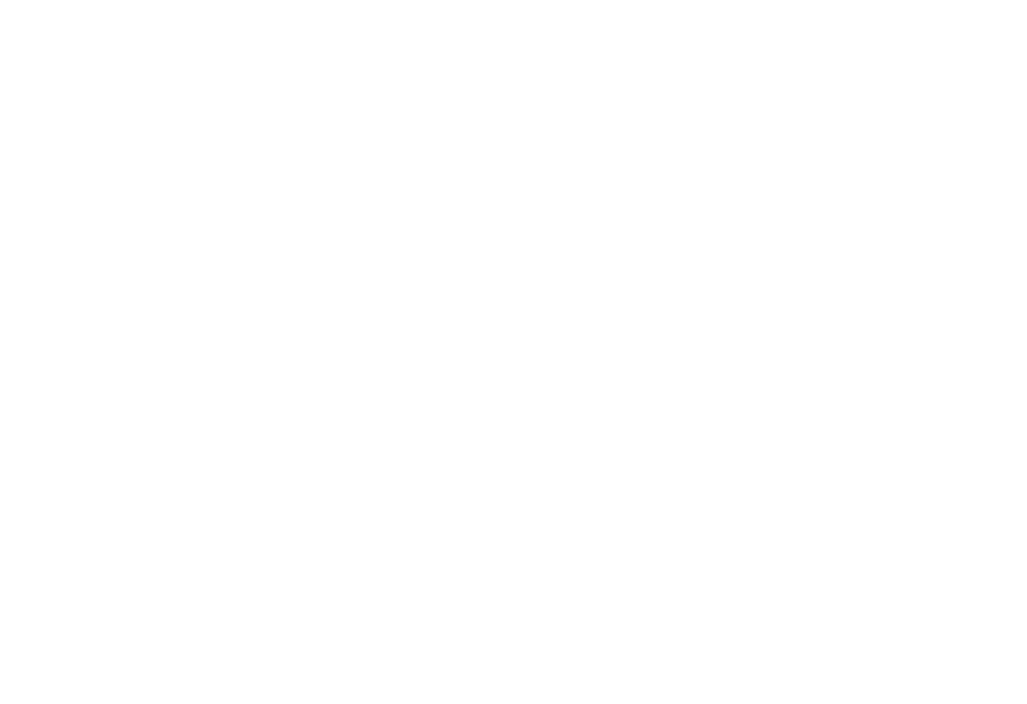
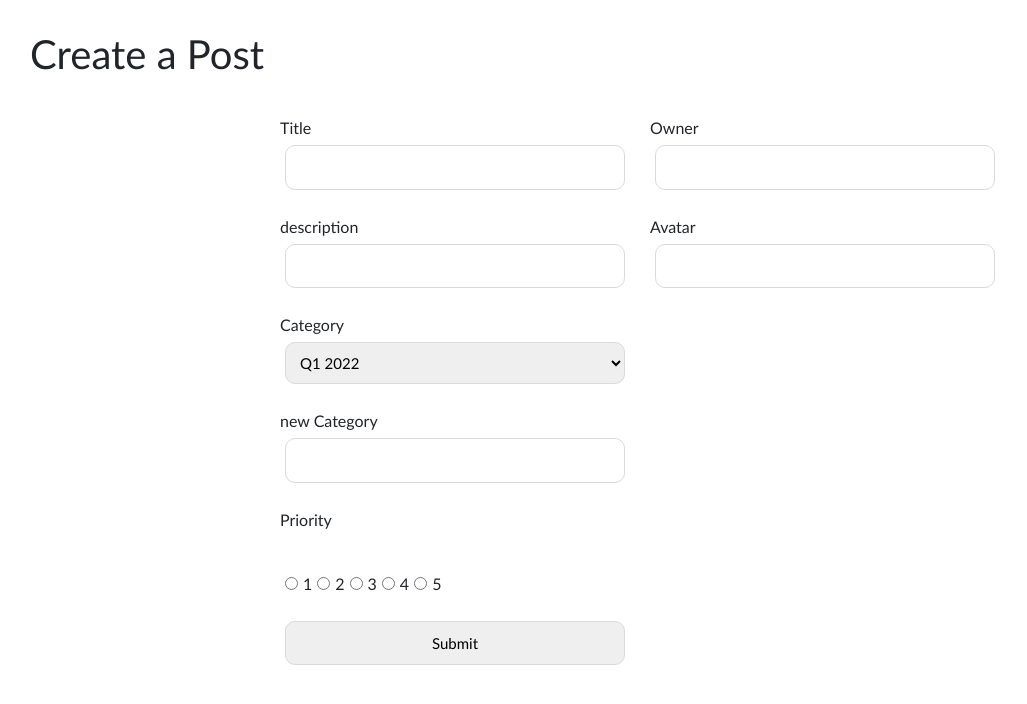
Before and after one commit to nicklaus-stonewright/revBlog, a React (Create React App) app: page /blogposts in a window 1280 px wide. Before the commit this address had no page. Shown: the top 704 px of the page, without its empty margins (0-1027 px from the left). Built offline with nearby package versions, Linux system fonts and the light colour scheme.

Commit message:
added the tickets page from mondayClone

```diff
--- a/src/App.js
+++ b/src/App.js
@@ -1,6 +1,7 @@
 import React, { Component, useState } from 'react';
 import { BrowserRouter, Route, Routes } from 'react-router-dom';
-import Homepage from './pages/Homepage'
+import Homepage from './pages/Homepage';
+import PostPage from './pages/PostPage';
 
 
 const App = () => {
@@ -10,6 +11,7 @@ const App = () => {
       <BrowserRouter>
         <Routes>
           <Route path='/' element={<Homepage />} />
+          <Route path='/blogposts' element={<PostPage />} />
         </Routes>
       </BrowserRouter>
     </div>
--- a/src/collection/BlogPosts.jsx
+++ b/src/collection/BlogPosts.jsx
@@ -1,6 +1,8 @@
 import BlogPost from "../components/BlogPost";
+import { useNavigate } from "react-router-dom";
 
 const BlogPosts = () => {
+  const navigate = useNavigate();
   const blogPostsCollection = [
     {
       topic: "performance review",
@@ -46,6 +48,9 @@ const BlogPosts = () => {
       {blogPostsCollection.map((posts, _index) => (
         <BlogPost id={_index} post={posts} />
       ))}
+      <div className="icon icon-height" onClick={() => navigate("/tickets")}>
+        +
+      </div>
     </div>
   );
 };
--- a/src/index.css
+++ b/src/index.css
@@ -86,3 +86,43 @@ body {
 .news-article:nth-child(even) {
   background-color: rgb(250, 245, 227);
 }
+
+/* -------- Post Page -------- */
+
+.ticket {
+  padding: 30px;
+  width: 100%;
+}
+
+.ticket .ticket-container {
+  width: 100%;
+  display: flex;
+  justify-content: center;
+}
+
+.ticket form {
+  display: flex;
+}
+
+.ticket form section {
+  display: flex;
+  flex-direction: column;
+  margin: 10px;
+  width: 350px;
+}
+
+.ticket form label {
+  margin: 20px 0 0 0;
+}
+
+.ticket form select,
+.ticket form input {
+  padding: 10px;
+  font-size: 15px;
+  border-radius: 10px;
+  border: 1.5px solid rgb(218, 218, 218);
+  margin: 5px;
+}
+.ticket form .multiple-input-container {
+  margin: 20px 0 20px 0;
+}
--- /dev/null
+++ b/src/pages/PostPage.jsx
@@ -0,0 +1,217 @@
+import axios from "axios";
+import { useState, useContext } from "react";
+import { useNavigate } from "react-router-dom";
+
+const Posts = () => {
+  const [formData, setFormData] = useState({
+    status: "not started",
+    progress: 0,
+    timestamp: new Date().toISOString(),
+  });
+
+  const editMode = false;
+  const navigate = useNavigate();
+  // const [categories, setCategories] = useContext(CategoriesContext);
+  const categories = ["Q1 2022", "Q2 2022", "test3"];
+
+  const handleSubmit = async (e) => {
+    e.preventDefault();
+    if (!editMode) {
+      const response = await axios.post("http://localhost:8000/blogposts", {
+        formData,
+      });
+      const success = response.status === 200;
+      if (success) {
+        navigate("/");
+      }
+    }
+  };
+
+  const handleChange = (e) => {
+    const value = e.target.value;
+    const name = e.target.name;
+    setFormData((prevState) => ({
+      ...prevState,
+      [name]: value,
+    }));
+  };
+
+  // {
+  //   topic: "performance review",
+  //   title: "reviewer was racist",
+  //   message: "reviewer was racist",
+  //   owner: "Annie",
+  //   avatar: "./assets/images/blank-avatar.jpg",
+  //   status: "active",
+  //   timestamp: "2022-05-21T07:36:17+0000",
+  //   company: "",
+  //   notification: "none",
+  //   support: "unsupported",
+  // }
+
+  return (
+    <div className="ticket">
+      <h1>{editMode ? "Update your Post" : "Create a Post"}</h1>
+      <div className="ticket-container">
+        <form onSubmit={handleSubmit}>
+          <section>
+            <label htmlFor="title">Title</label>
+            <input
+              id="title"
+              name="title"
+              type="text"
+              onChange={handleChange}
+              required={true}
+              value={formData.title}
+            />
+
+            <label htmlFor="description">description</label>
+            <input
+              id="description"
+              name="description"
+              type="text"
+              onChange={handleChange}
+              required={true}
+              value={formData.description}
+            />
+
+            <label>Category</label>
+            <select
+              name="category"
+              value={formData.category}
+              onChange={handleChange}
+            >
+              {categories?.map((category, _index) => (
+                <option key={_index} value={category}>
+                  {category}
+                </option>
+              ))}
+            </select>
+            <label htmlFor="new-category">new Category</label>
+            <input
+              id="new-category"
+              name="category"
+              type="text"
+              onChange={handleChange}
+              required={true}
+              value={formData.category}
+            />
+            <label htmlFor="priority">Priority</label>
+            <div className="multiple-input-container">
+              <input
+                id="priority1"
+                name="priority"
+                type="radio"
+                onChange={handleChange}
+                value={1}
+                checked={formData.priority == 1}
+              />
+              <label htmlFor="priority-1">1</label>
+              <input
+                id="priority1"
+                name="priority"
+                type="radio"
+                onChange={handleChange}
+                value={2}
+                checked={formData.priority == 2}
+              />
+              <label htmlFor="priority-2">2</label>
+              <input
+                id="priority1"
+                name="priority"
+                type="radio"
+                onChange={handleChange}
+                value={3}
+                checked={formData.priority == 3}
+              />
+              <label htmlFor="priority-3">3</label>
+              <input
+                id="priority1"
+                name="priority"
+                type="radio"
+                onChange={handleChange}
+                value={4}
+                checked={formData.priority == 4}
+              />
+              <label htmlFor="priority-4">4</label>
+              <input
+                id="priority1"
+                name="priority"
+                type="radio"
+                onChange={handleChange}
+                value={5}
+                checked={formData.priority == 5}
+              />
+              <label htmlFor="priority-5">5</label>
+            </div>
+            {editMode && (
+              <>
+                <input
+                  type="range"
+                  id="progress"
+                  name="progress"
+                  value={formData.progress}
+                  min="0"
+                  max="100"
+                  onChange={handleChange}
+                />
+                <label htmlFor="progress">Progress</label>
+                <label htmlFor="status">Status</label>
+                <select
+                  name="status"
+                  value={formData.status}
+                  onChange={handleChange}
+                >
+                  <option selected={formData.status === "done"} value="done">
+                    Done
+                  </option>
+                  <option
+                    selected={formData.status === "working on it"}
+                    value="working on it"
+                  >
+                    Working on it
+                  </option>
+                  <option selected={formData.status === "stuck"} value="stuck">
+                    Stuck
+                  </option>
+                  <option
+                    selected={formData.status === "not started"}
+                    value="not started"
+                  >
+                    Not started
+                  </option>
+                </select>
+              </>
+            )}
+            <input type="submit" />
+          </section>
+          <section>
+            <label htmlFor="owner">Owner</label>
+            <input
+              id="owner"
+              name="owner"
+              type="text"
+              onChange={handleChange}
+              required={true}
+              value={formData.owner}
+            />
+            <label htmlFor="avatar">Avatar</label>
+            <input
+              id="avatar"
+              name="avatar"
+              type="url"
+              onChange={handleChange}
+              required={false}
+              value={formData.avatar}
+            />
+            <div className="image-preview">
+              {formData.avatar && <img src={formData.avatar} alt="preview" />}
+            </div>
+          </section>
+        </form>
+      </div>
+    </div>
+  );
+};
+
+export default Posts;
```
Also changed, not shown: server.js (+20 -2 lines).
